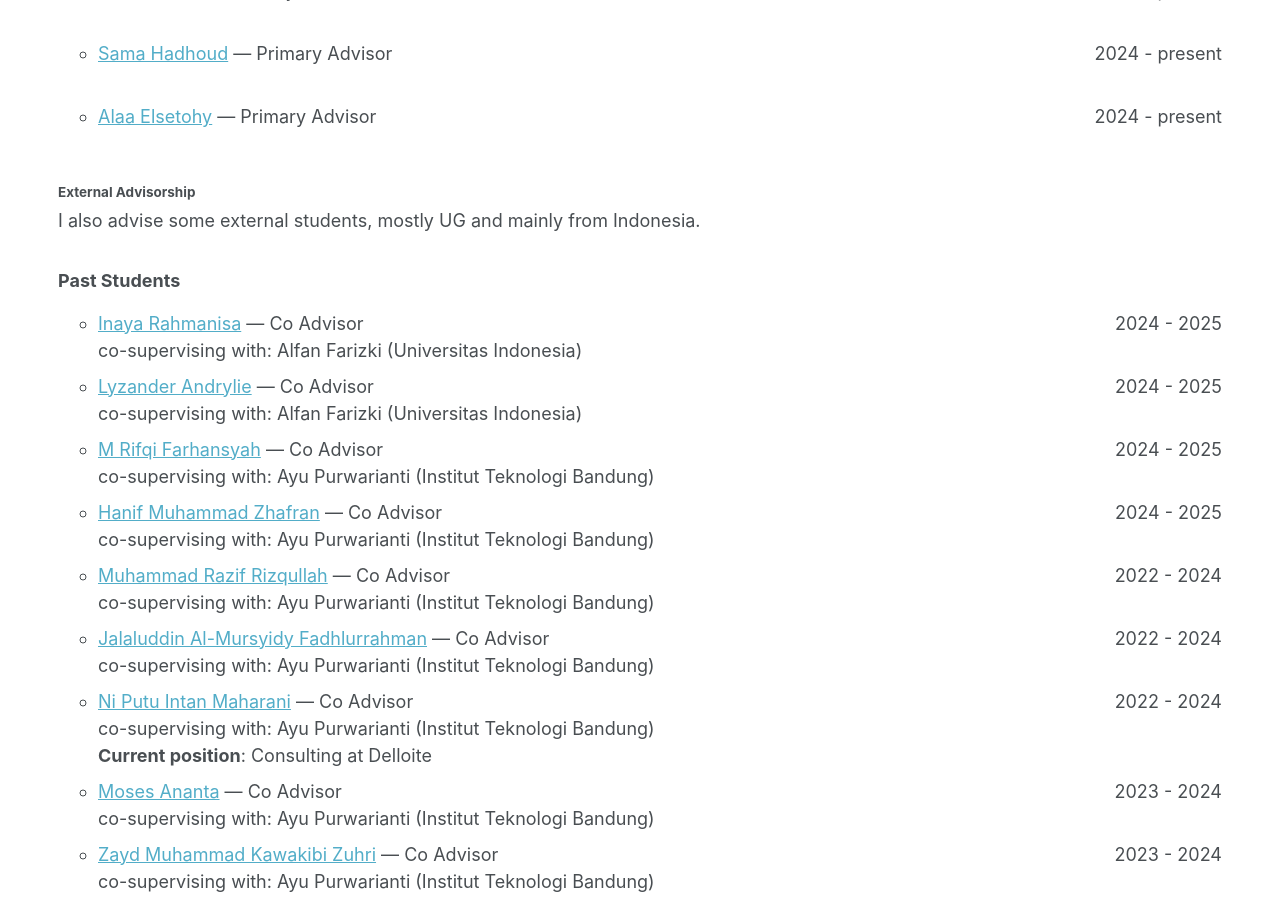
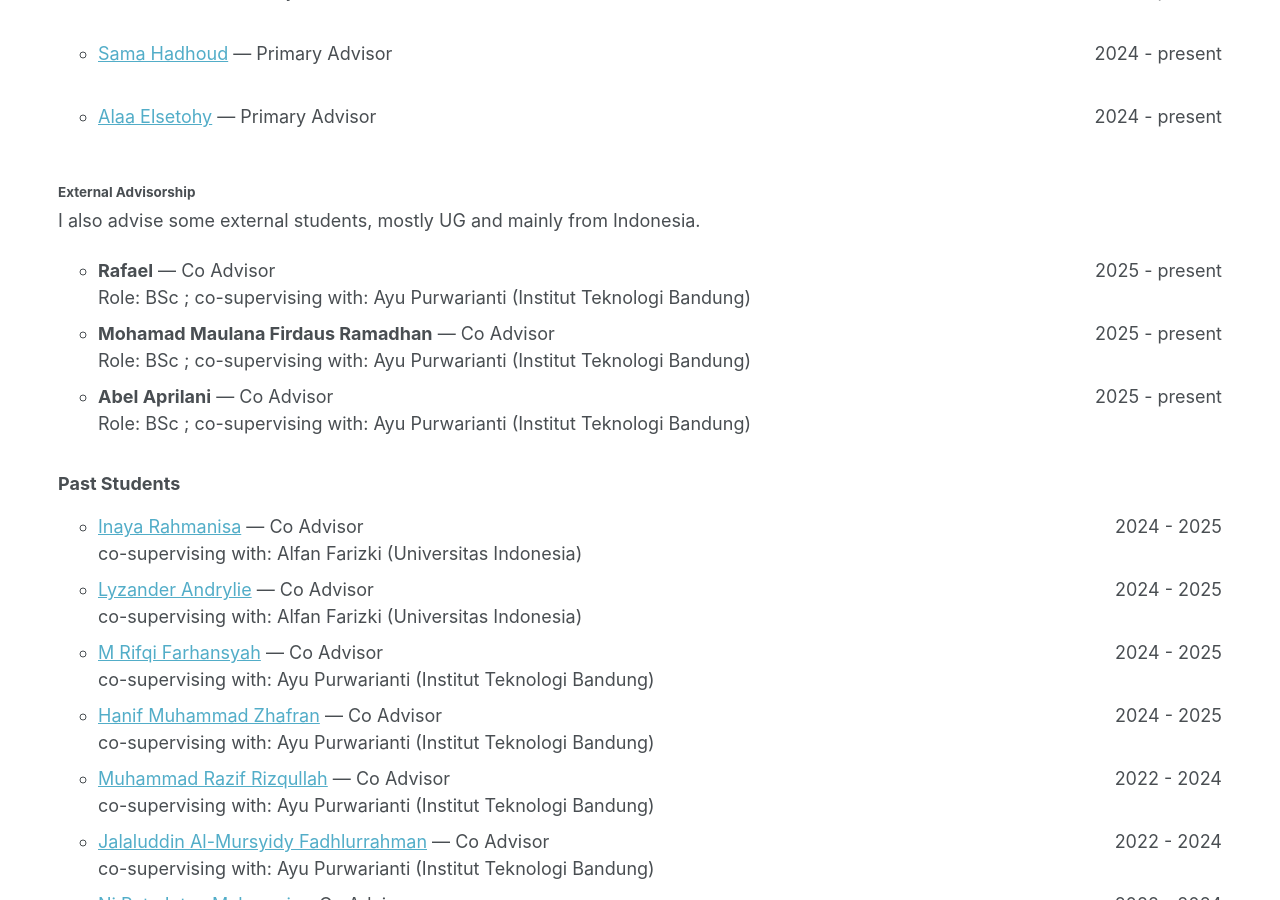
Before and after one commit to afaji/afaji.github.io, a Jekyll site: the page built from _pages/cv.md, in a window 1280 px wide and 900 px high, scrolled down 9644 px. Built offline with Jekyll 4.4.1, drawn with Linux system fonts in a browser that asks for light colours.

Commit message:
add new students

```diff
--- a/_data/student.yaml
+++ b/_data/student.yaml
@@ -117,6 +117,37 @@ students:
     url: ""
     photo: "/images/team/alaa.jpg"
     alt_photo:
+
+  - name: "Rafael"
+    category: "BSc"
+    location: "Institut Teknologi Bandung"
+    my_role: "Co Advisor"
+    co_advisor: "Ayu Purwarianti"
+    starting_year: "2025"
+    url:
+    photo:
+    alt_photo:
+
+  - name: "Mohamad Maulana Firdaus Ramadhan"
+    category: "BSc"
+    location: "Institut Teknologi Bandung"
+    my_role: "Co Advisor"
+    co_advisor: "Ayu Purwarianti"
+    starting_year: "2025"
+    url:
+    photo:
+    alt_photo:
+
+  - name: "Abel Aprilani"
+    category: "BSc"
+    location: "Institut Teknologi Bandung"
+    my_role: "Co Advisor"
+    co_advisor: "Ayu Purwarianti"
+    starting_year: "2025"
+    url:
+    photo:
+    alt_photo:
+
 
   - name: "Zayd Muhammad Kawakibi Zuhri"
     category: "Alumni"
```
